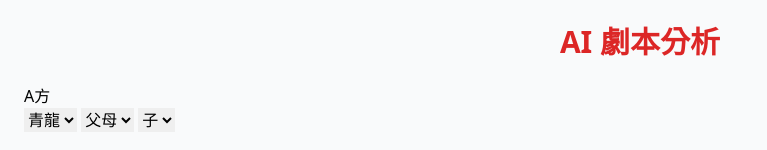
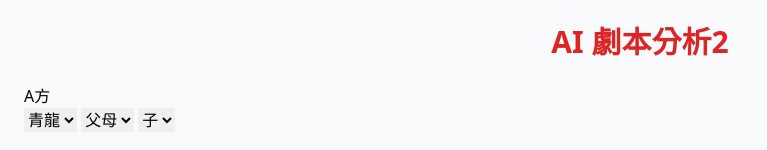
Before and after one commit to chin30182138/love, a plain HTML site: page test.html in a window 1280 px wide. Shown: the top 150 px of the page, without its empty margins (0-767 px from the left). Drawn offline with nearby package versions, Linux system fonts and the light colour scheme.

Commit message:
Update test.html

```diff
--- a/test.html
+++ b/test.html
@@ -10,7 +10,7 @@
 </head>
 <body class="p-6 bg-gray-50">
 
-  <h1 class="text-3xl font-bold text-center text-red-600 mb-6">AI 劇本分析</h1>
+  <h1 class="text-3xl font-bold text-center text-red-600 mb-6">AI 劇本分析2</h1>
 
   <!-- A方 -->
   <div class="mb-4">
```
